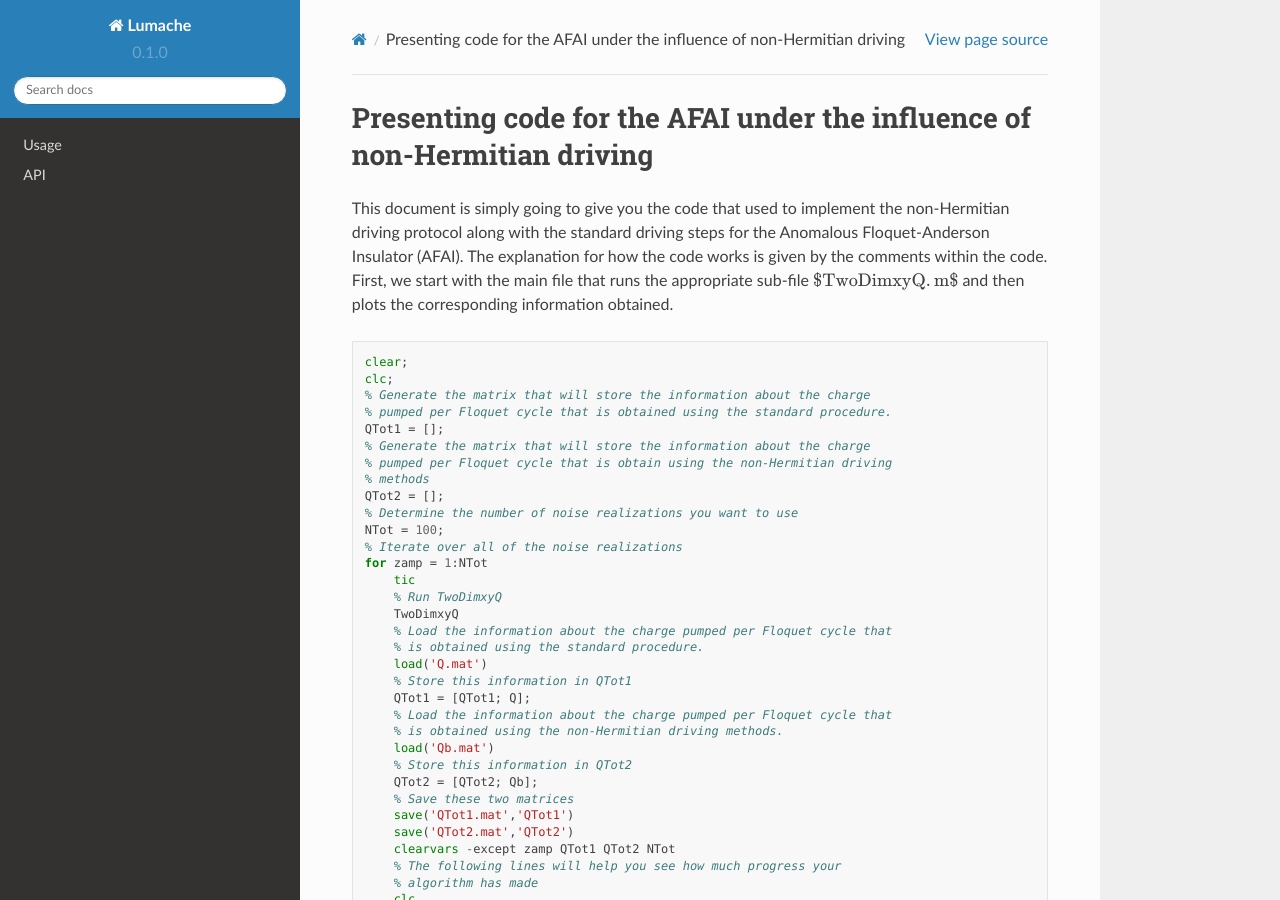
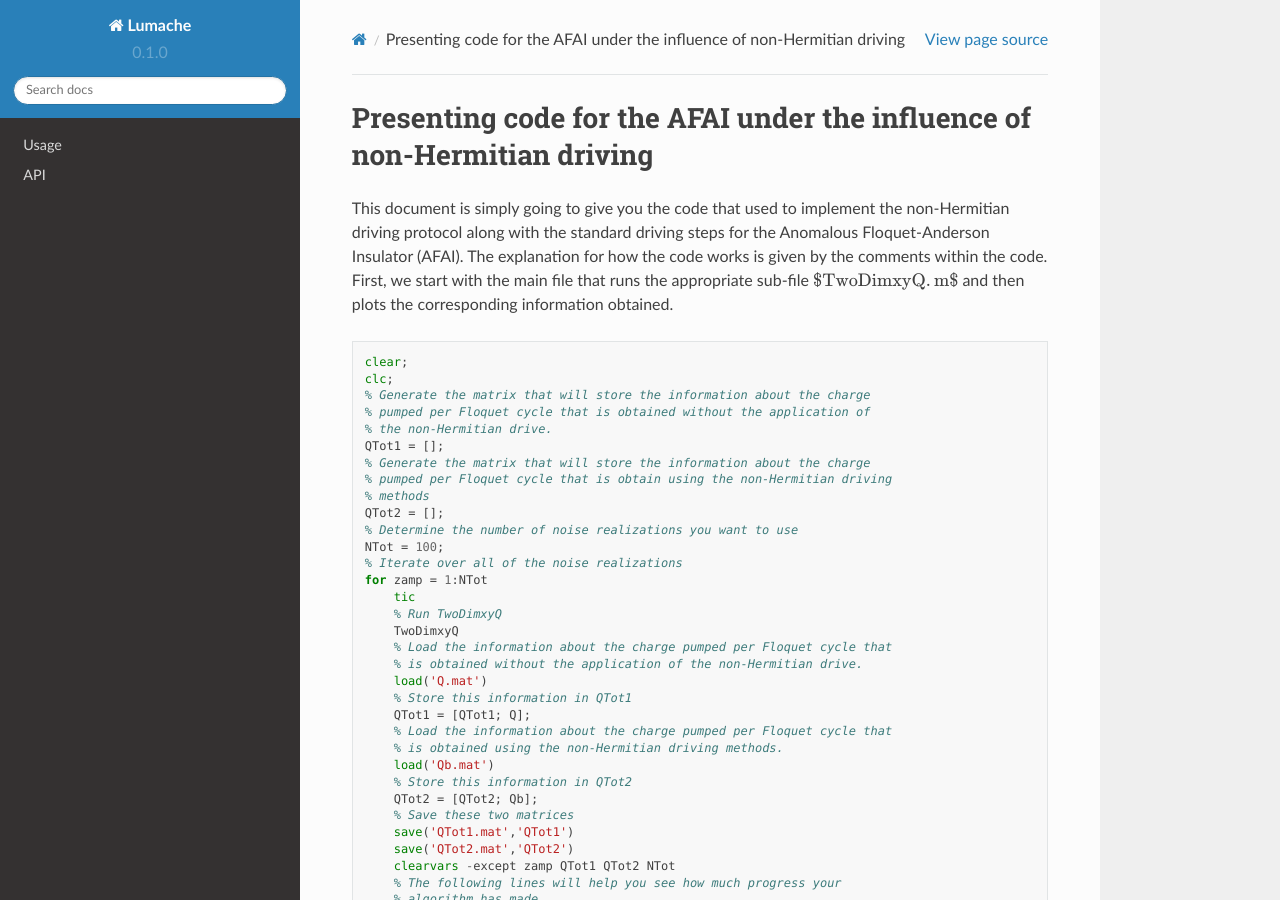
Before and after one commit to htim327/NonHermitianDriving, a Sphinx documentation site: the page built from docs/source/ModifiedAFAI.rst, in a window 1280 px wide and 900 px high. Built offline with Sphinx 7.4.7 and the Read the Docs theme 2.0.0, drawn with Linux system fonts in a browser that asks for light colours.

Commit message:
Update ModifiedAFAI.rst

```diff
--- a/docs/source/ModifiedAFAI.rst
+++ b/docs/source/ModifiedAFAI.rst
@@ -9,7 +9,8 @@ This document is simply going to give you the code that used to implement the no
    clear;
    clc;
    % Generate the matrix that will store the information about the charge
-   % pumped per Floquet cycle that is obtained using the standard procedure.
+   % pumped per Floquet cycle that is obtained without the application of
+   % the non-Hermitian drive.
    QTot1 = [];
    % Generate the matrix that will store the information about the charge
    % pumped per Floquet cycle that is obtain using the non-Hermitian driving
@@ -23,7 +24,7 @@ This document is simply going to give you the code that used to implement the no
        % Run TwoDimxyQ
        TwoDimxyQ
        % Load the information about the charge pumped per Floquet cycle that
-       % is obtained using the standard procedure.
+       % is obtained without the application of the non-Hermitian drive.
        load('Q.mat')
        % Store this information in QTot1
        QTot1 = [QTot1; Q];
```
